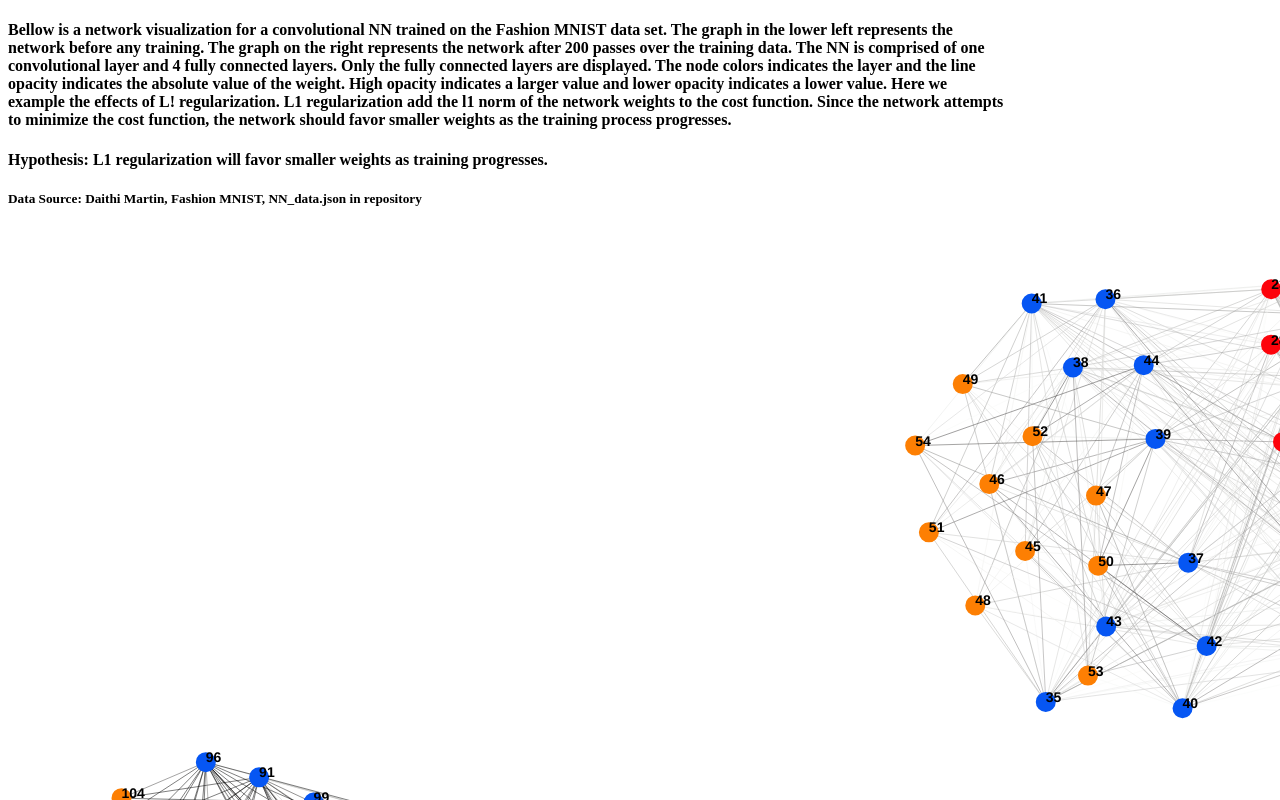
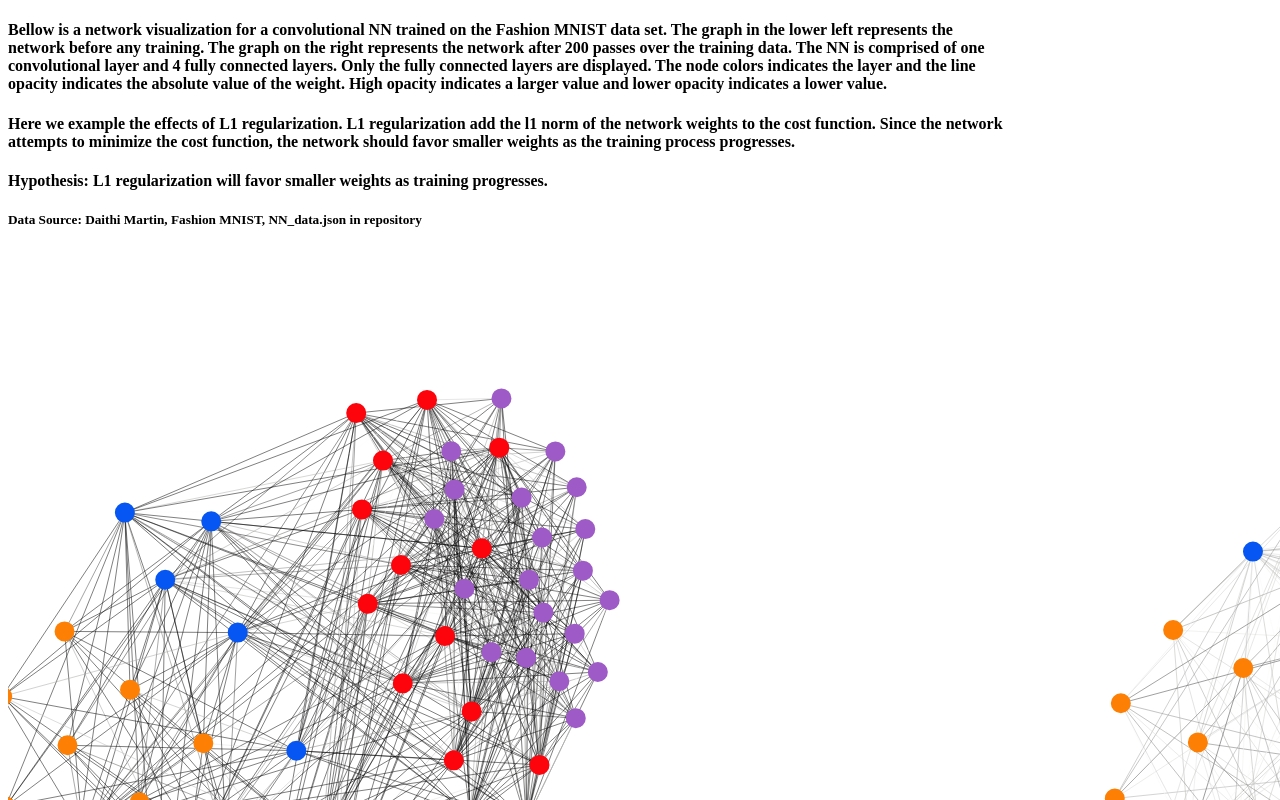
Before and after one commit to DaithiMartin/data_vis_grad_project, a plain HTML site: page index.html in a window 1280 px wide. Shown: the top 800 px of the page. Drawn offline with nearby package versions, Linux system fonts and the light colour scheme; animation ran at ten frames a second.

Commit message:
adjusted force values

```diff
--- a/index.html
+++ b/index.html
@@ -2,7 +2,7 @@
 <html lang="en">
 <head>
     <meta charset="UTF-8">
-    <title>Project 4</title>
+    <title>Graduate Project</title>
 </head>
 <body>
 <div style="width: 1000px">
@@ -13,8 +13,9 @@
         connected layers. Only the fully connected layers are displayed. The node colors indicates the layer and the line
         opacity indicates the absolute value of the weight. High opacity indicates a larger value and lower opacity
         indicates a lower value.
-
-        Here we example the effects of L! regularization. L1 regularization add the l1 norm of the network weights to
+    </h4>
+    <h4>
+        Here we example the effects of L1 regularization. L1 regularization add the l1 norm of the network weights to
         the cost function. Since the network attempts to minimize the cost function, the network should favor smaller
         weights as the training process progresses.
     </h4>
@@ -41,14 +42,14 @@
         ypos = d3.scaleOrdinal().range([0, height]),
         linkColor = d3.scaleLinear().domain([0, 100]).range(['#fcfdfb', '#030000'])
     simulation = d3.forceSimulation()
-        .force("x", d3.forceX(width / 4))
+        .force("x", d3.forceX(width / 3.5))
         .force("y", d3.forceY(function (d) {
-            return height/2 + (d.graph * 20)
+            return height/2 + (d.graph * 16)
         }))
         .force("collide", d3.forceCollide(r + 1))
         .force("charge", d3.forceManyBody()
             .strength(function (d) {
-                return -(d.layer * 400);
+                return -(d.layer * 500);
             }))
         .force("link", d3.forceLink()
             // .strength() // here is where you could add strength based on some object attribute
@@ -89,7 +90,7 @@
             graph.nodes.forEach(drawNode);
 
             // puts labels on nodes
-            graph.nodes.forEach(drawLabel);
+            // graph.nodes.forEach(drawLabel);
 
         }
 
```
